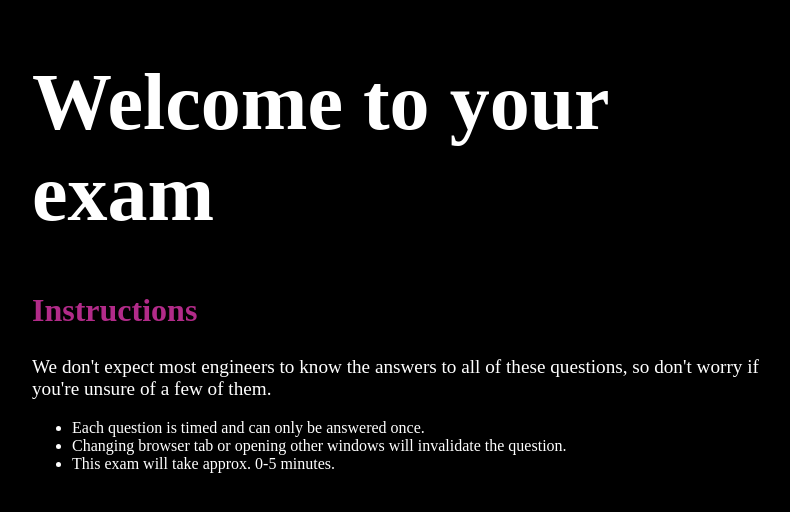
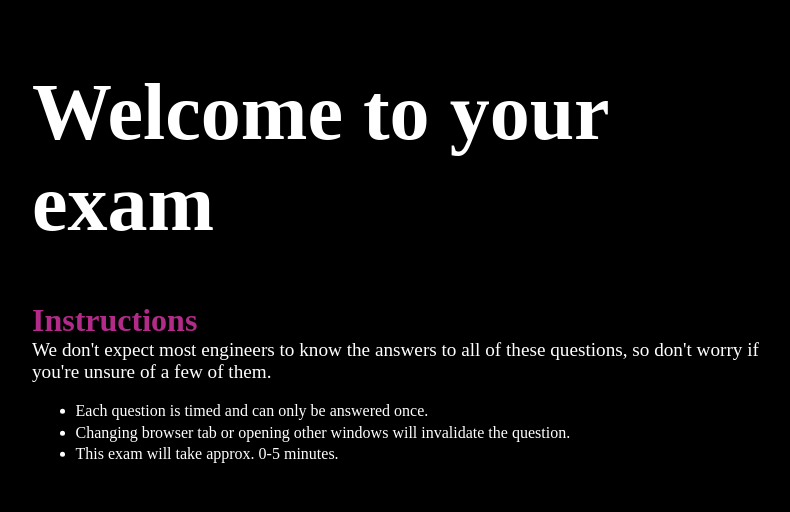
Before and after one commit to AleNerima/build-week-aprile-2024, a plain HTML site: page Welcome Page/testo.html in a window 1280 px wide. Shown: the part 162-674 px from the top of the page, without its empty margins (112-902 px from the left). Drawn offline with Linux system fonts and the light colour scheme.

Commit message:
Update testo.css

```diff
--- a/Welcome Page/css/testo.css
+++ b/Welcome Page/css/testo.css
@@ -13,7 +13,12 @@ h1 {
 h2 {
     color: rgb(178, 43, 137);
     font-size: 2em;
+    margin-bottom: 0;
 }
 p{
+    margin-top: 0;
     font-size: 1.2em;
 }
+li{
+    margin: 0.5%;
+}
```
